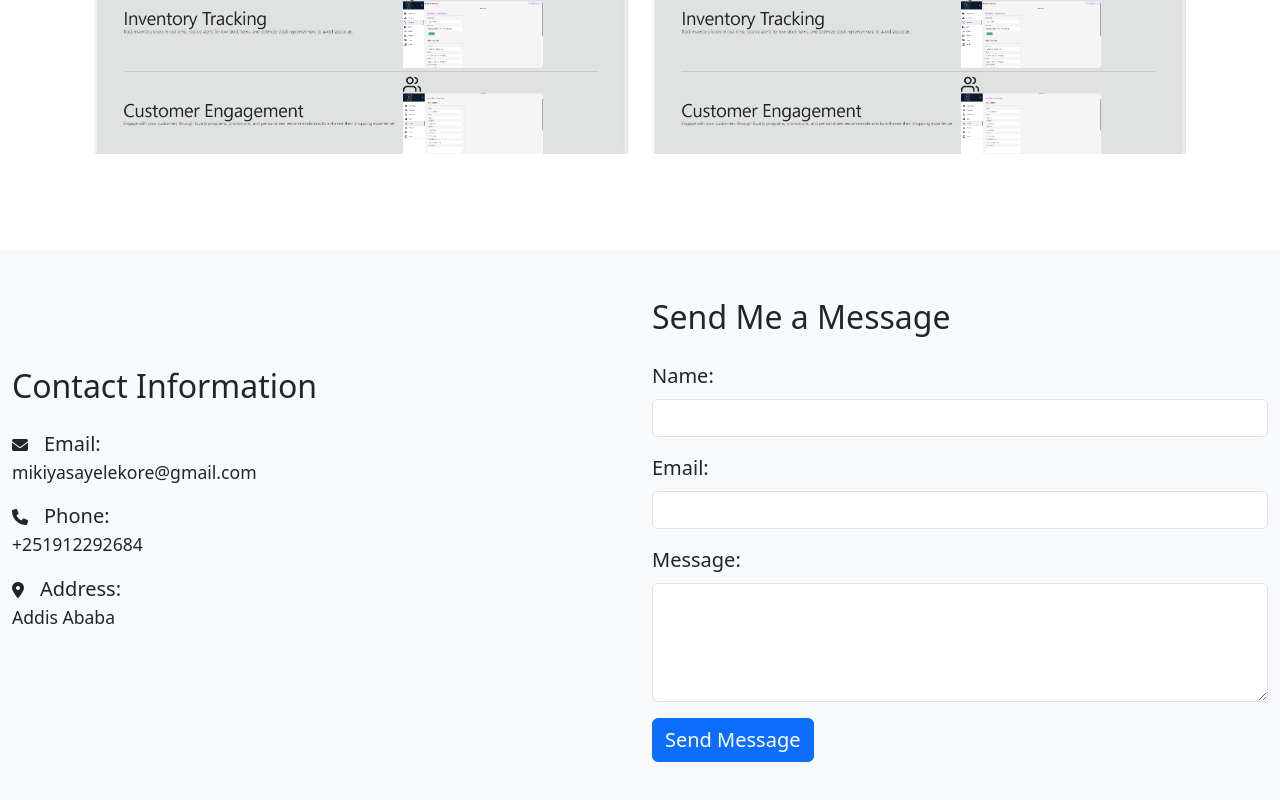
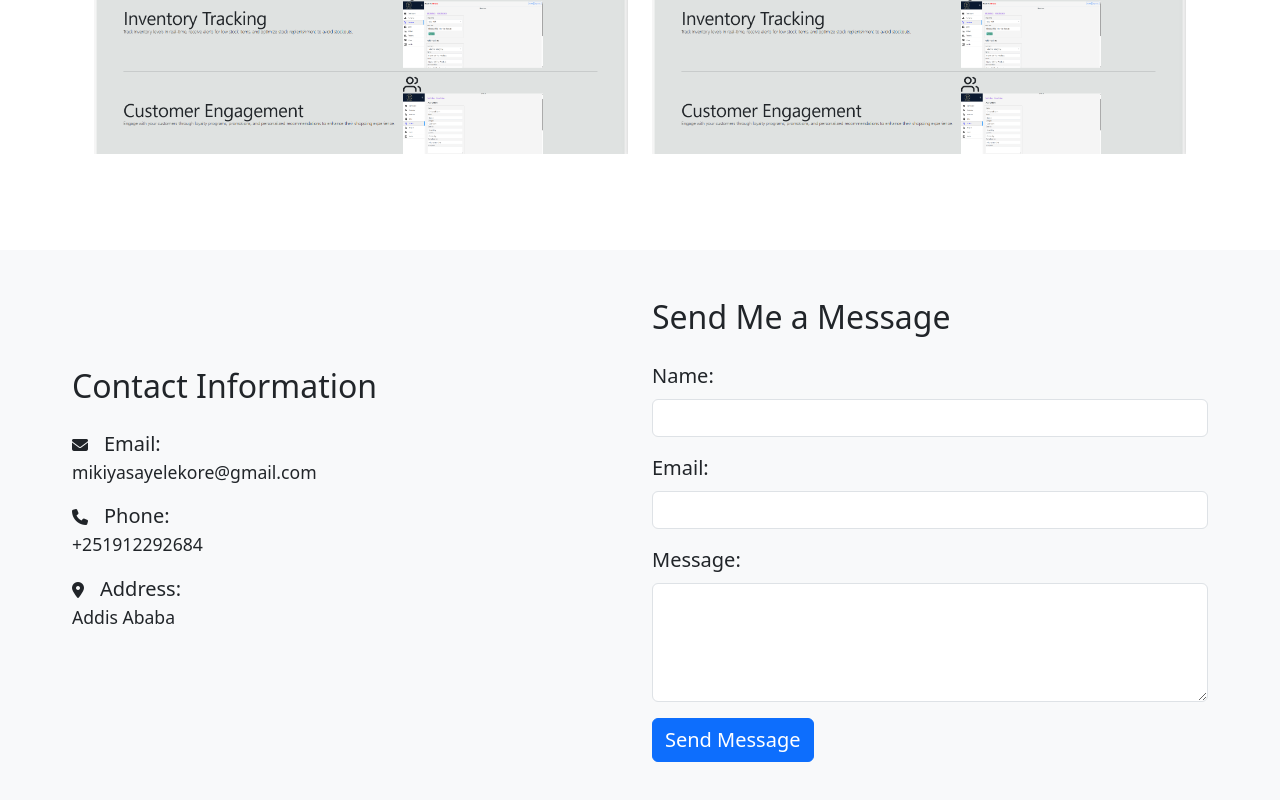
Before and after one commit to Mickykore/Mikiyas-Portfolio, a React (Create React App) app: page / in a window 1280 px wide. Shown: the part 2266-3066 px from the top of the page. Built offline with nearby package versions, Linux system fonts and the light colour scheme.

Commit message:
to fix margin in Contact section

```diff
--- a/src/components/ContactMe.js
+++ b/src/components/ContactMe.js
@@ -4,7 +4,7 @@ import '@fortawesome/fontawesome-free/css/all.min.css';
 const ContactMe = () => {
     return (
         <section className="container-fluid" style={{ backgroundColor: '#f8f9fa', minHeight: "100vh" }} id='contact'>
-            <div className="contact-section row justify-content-center align-items-center mt-5">
+            <div className="contact-section row justify-content-center align-items-center m-5">
                 {/* Contact Information */}
                 <div className="col-md-6 contact-info">
                     <h3 style={{ fontSize: '2rem', marginBottom: '1.5rem' }}>Contact Information</h3>
```
